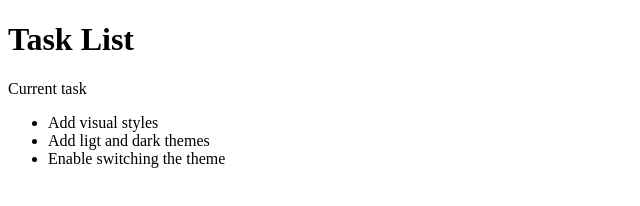
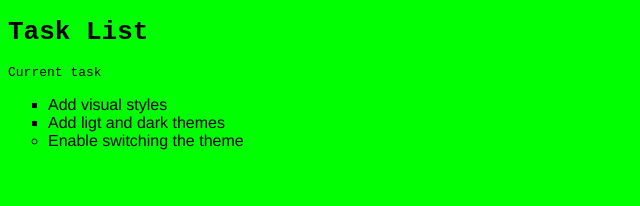
Before and after one commit to deivsonmagos/cursos-escola4.0, a plain HTML site: page index.html in a window 1280 px wide. Shown: the whole page, without its empty margins (0-640 px from the left). Drawn offline with Linux system fonts and the light colour scheme.

Commit message:
atualização

```diff
--- a/index.html
+++ b/index.html
@@ -7,7 +7,7 @@
     <title>Simples Website</title>
     <link rel="stylesheet" href="main.css">
 </head>
-<body>
+<body class="light-theme">
   <h1>Task List</h1>
   <p id="msg">Current task</p>
   <ul>
--- a/main.css
+++ b/main.css
@@ -0,0 +1,21 @@
+body {
+    font-family: monospace;
+}
+
+ul{
+    font-family: Helvetica;
+}
+
+li{
+    list-style: circle;
+}
+.list{
+    list-style: square;
+}
+#msg{
+    font-family: monospace;
+}
+.light-theme{
+    color: #000000;
+    background: #00FF00;
+}
```
